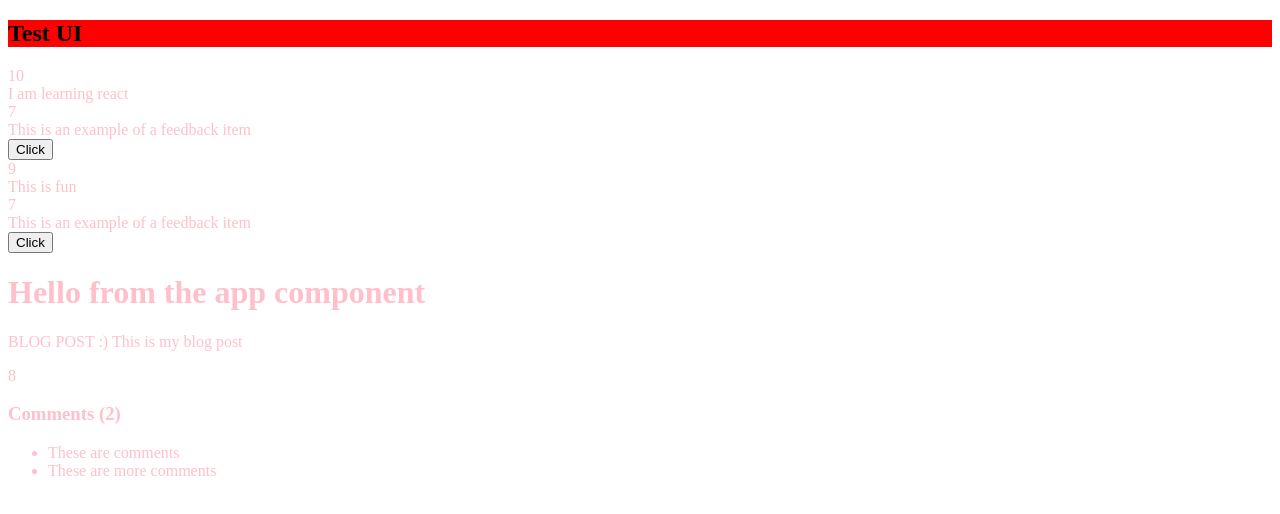
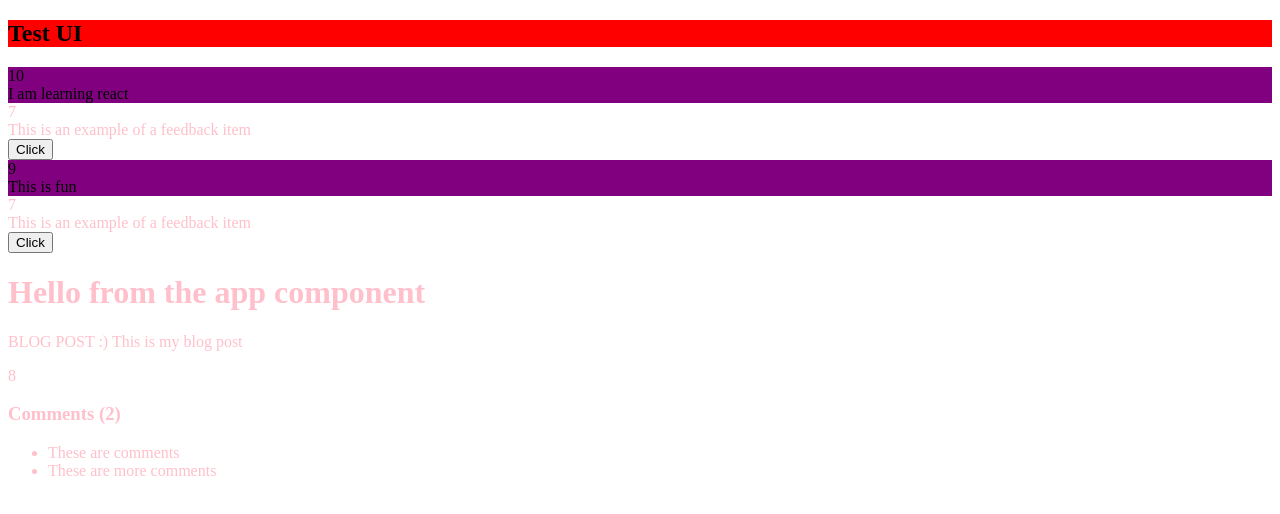
Before and after one commit to oscar-ct/react-practice, a React (Create React App) app: page / in a window 1280 px wide. Shown: the top 514 px of the page. Built offline with nearby package versions, Linux system fonts and the light colour scheme.

Commit message:
feat: practiced using card components, conditional styles, and added proptypes to all other components

```diff
--- a/src/components/FeedbackItem.jsx
+++ b/src/components/FeedbackItem.jsx
@@ -1,5 +1,6 @@
 import {useState} from 'react';
-
+import Card from "./shared/Card";
+import PropTypes from "prop-types";
 function FeedbackItem({ item }) {
 
     const [rating, setRating] = useState(7)
@@ -21,11 +22,13 @@ function FeedbackItem({ item }) {
 
     return (
         <>
-        <div className="card">
-            {/*This is using object destructuring from a prop*/}
-            <div className="num-display">{item.rating}</div>
-            <div className="text-display">{item.text}</div>
-        </div>
+            {/*<Card reverse={true}>*/}
+            {/*<ard reverse={false}>*/}
+            <Card>
+                {/*This is using object destructuring from a prop*/}
+                <div className="num-display">{item.rating}</div>
+                <div className="text-display">{item.text}</div>
+            </Card>
             {/*This is hard coding use states*/}
             <div className="num-display">{rating}</div>
             <div className="text-display">{text}</div>
@@ -33,4 +36,8 @@ function FeedbackItem({ item }) {
         </>
     )
 }
+FeedbackItem.propTypes = {
+    item: PropTypes.object.isRequired,
+}
+
 export default FeedbackItem;
--- /dev/null
+++ b/src/components/shared/Card.jsx
@@ -0,0 +1,22 @@
+import PropTypes from "prop-types";
+
+function Card({children, reverse}) {
+    // return (
+    //     <div className={`card ${reverse && 'reverse'}`}>
+    //         {children}
+    //     </div>
+    // )
+    return (
+        <div className="card" style={{backgroundColor: reverse ? 'black' : 'purple', color: reverse ? 'white': 'black'}}>
+            {children}
+        </div>
+    )
+}
+Card.defaultProps = {
+    reverse: false,
+}
+Card.propTypes = {
+    children: PropTypes.node.isRequired,
+    reverse: PropTypes.bool,
+}
+export default Card
--- a/src/index.css
+++ b/src/index.css
@@ -1,3 +1,7 @@
 body {
     color: pink;
 }
+.card.reverse {
+    background-color: black;
+    color: white;
+}
```
Also changed, not shown: src/components/FeedbackList.jsx (+11 -1 lines).
